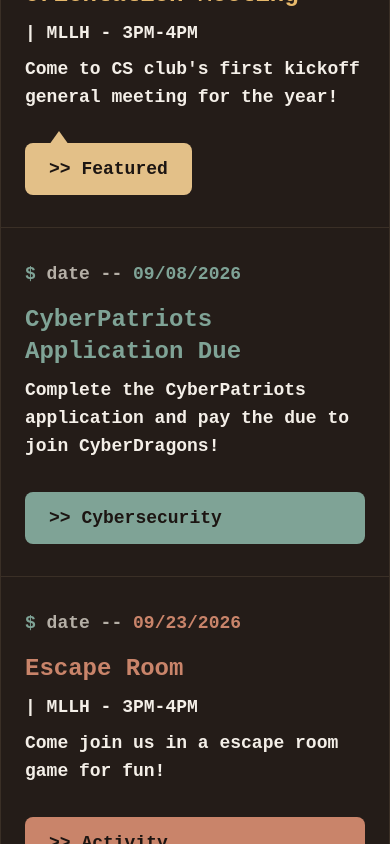
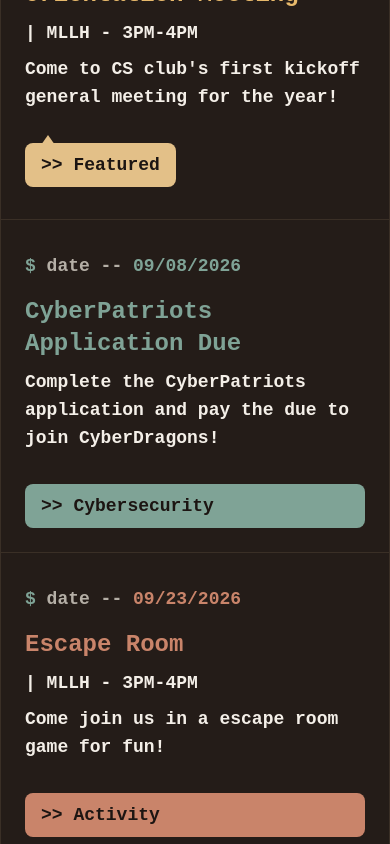
Before and after one commit to Cheemsisherenow/GSMST_CS_Club_Website, a React (Vite) app: page / in a window 390 px wide. Shown: the part 1040-1884 px from the top of the page. Built offline with nearby package versions, Linux system fonts and the light colour scheme; no server answers.

Commit message:
size change

```diff
--- a/src/pages/Home.jsx
+++ b/src/pages/Home.jsx
@@ -149,9 +149,9 @@
             </div>
           </div>
           <div className="self-start relative inline-block">
-            <div className="absolute left-6 -top-3 w-0 h-0 border-l-[10px] border-l-transparent border-r-[10px] border-r-transparent border-b-[14px] border-b-[#e3c088]" />
+            <div className="absolute left-4 md:left-6 -top-2 md:-top-3 w-0 h-0 border-l-[7px] md:border-l-[10px] border-l-transparent border-r-[7px] md:border-r-[10px] border-r-transparent border-b-[10px] md:border-b-[14px] border-b-[#e3c088]" />
 
-            <div className=" rounded-lg bg-[#e3c088] text-[#1C1512] font-bold px-6 py-3 whitespace-nowrap">
+            <div className="rounded-lg bg-[#e3c088] text-[#1C1512] font-bold px-4 md:px-6 py-2 md:py-3 whitespace-nowrap">
               &gt;&gt; Featured
             </div>
           </div>
@@ -175,7 +175,7 @@
                 flush against the panel's right edge, which it only is once the
                 row is actually two columns — so it drops back to a plain pill
                 in the stacked layout. */}
-            <div className="self-start md:self-center mb-8 md:mb-0 rounded-lg md:rounded-l-none md:rounded-r-lg bg-[#7FA396] text-[#1C1512] px-6 md:px-8 py-3 md:py-4 md:[clip-path:polygon(20px_0,100%_0,100%_100%,20px_100%,0_50%)]">
+            <div className="self-start md:self-center mb-6 md:mb-0 rounded-lg md:rounded-l-none md:rounded-r-lg bg-[#7FA396] text-[#1C1512] px-4 md:px-8 py-2 md:py-4 md:[clip-path:polygon(20px_0,100%_0,100%_100%,20px_100%,0_50%)]">
               &gt;&gt; Cybersecurity
             </div>
           </div>
@@ -191,7 +191,7 @@
               <div className="mb-2">| MLLH - 3PM-4PM</div>
               <div>Come join us in a escape room game for fun!</div>
             </div>
-            <div className="self-start md:self-center mb-8 md:mb-0 rounded-lg md:rounded-l-none md:rounded-r-lg bg-[#c9846a] text-[#1C1512] px-6 md:px-8 py-3 md:py-4 md:[clip-path:polygon(20px_0,100%_0,100%_100%,20px_100%,0_50%)]">
+            <div className="self-start md:self-center mb-6 md:mb-0 rounded-lg md:rounded-l-none md:rounded-r-lg bg-[#c9846a] text-[#1C1512] px-4 md:px-8 py-2 md:py-4 md:[clip-path:polygon(20px_0,100%_0,100%_100%,20px_100%,0_50%)]">
               &gt;&gt; Activity
             </div>
           </div>
```
